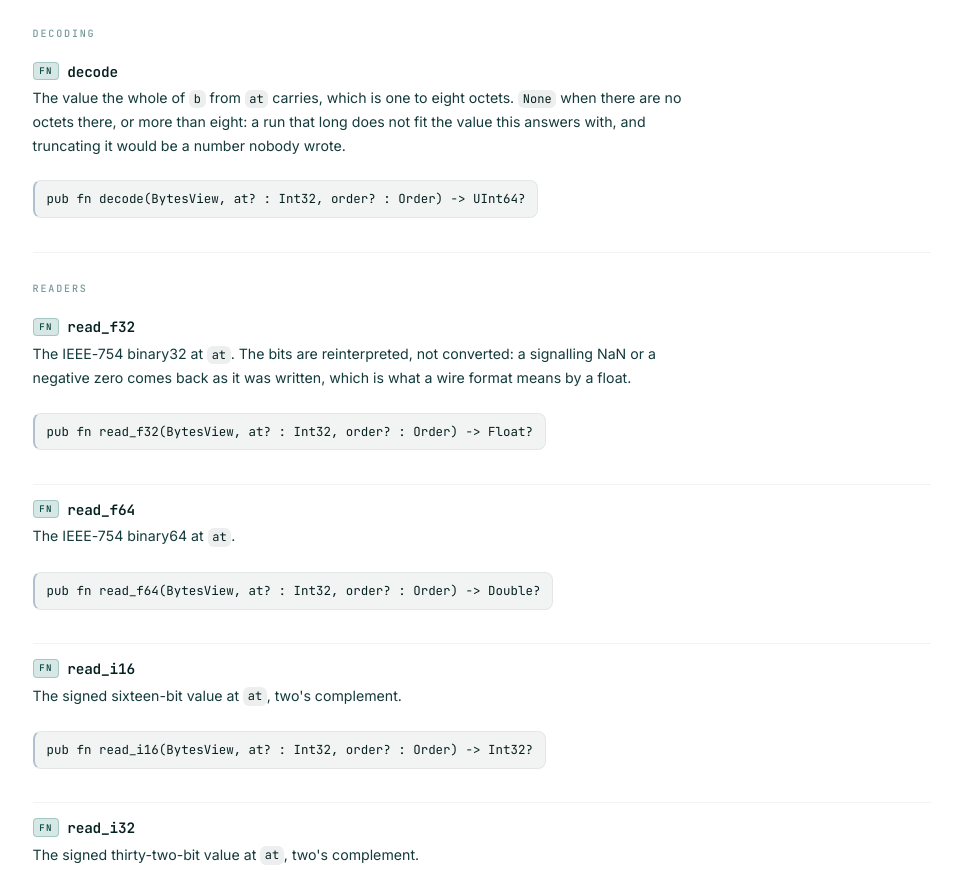
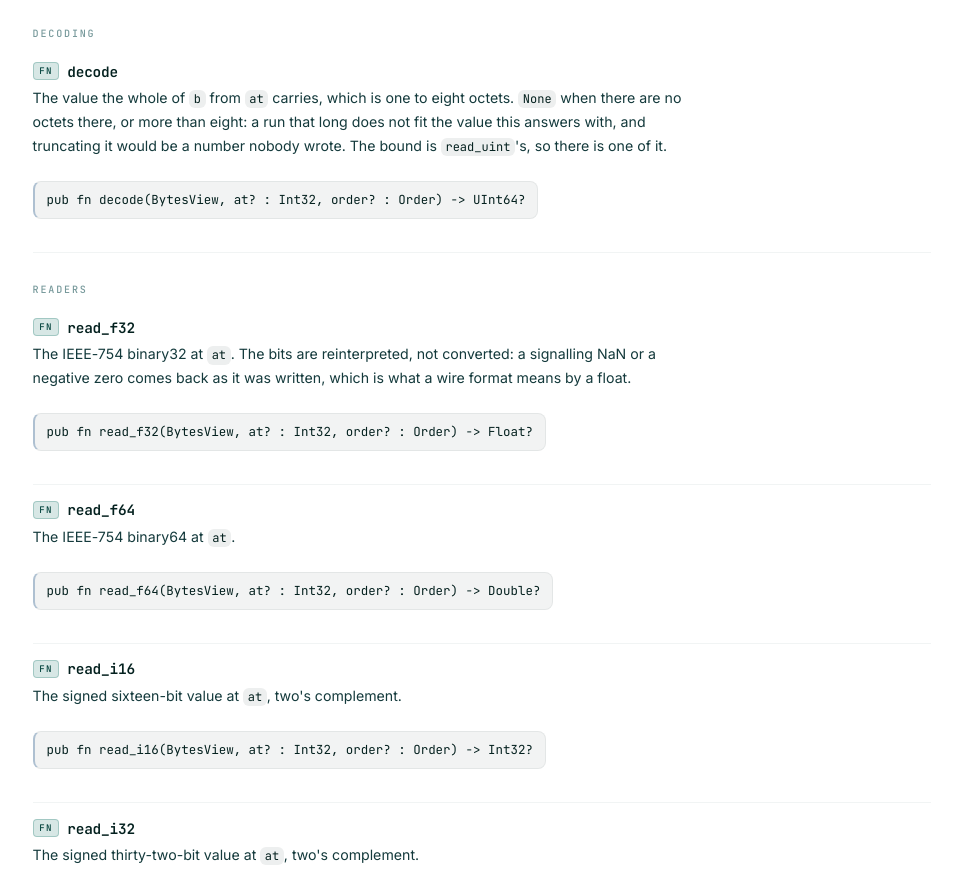
Before and after one commit to moonbitstack/moonvar, a plain HTML site: page docs/api.html in a window 1280 px wide. Shown: the part 1317-2203 px from the top of the page, without its empty margins (293-1255 px from the left). Drawn offline with nearby package versions, Linux system fonts and the light colour scheme.

Commit message:
docs(moonvar): the reference follows the narrower `fixed.decode` comment.
Signed-off-by: Leo Cheng (heke1228) <chengkelfan@qq.com>

```diff
--- a/docs/api.html
+++ b/docs/api.html
@@ -155,7 +155,7 @@
 <h4 class="group">Decoding</h4>
 <div class="entry" id="fixed-decode">
 <h3><span class="kind">fn</span>decode</h3>
-<p>The value the whole of <code>b</code> from <code>at</code> carries, which is one to eight octets. <code>None</code> when there are no octets there, or more than eight: a run that long does not fit the value this answers with, and truncating it would be a number nobody wrote.</p>
+<p>The value the whole of <code>b</code> from <code>at</code> carries, which is one to eight octets. <code>None</code> when there are no octets there, or more than eight: a run that long does not fit the value this answers with, and truncating it would be a number nobody wrote. The bound is <code>read_uint</code>'s, so there is one of it.</p>
 <pre class="sig">pub fn decode(BytesView, at? : Int32, order? : Order) -&gt; UInt64?</pre>
 </div>
 <h4 class="group">Readers</h4>
```
